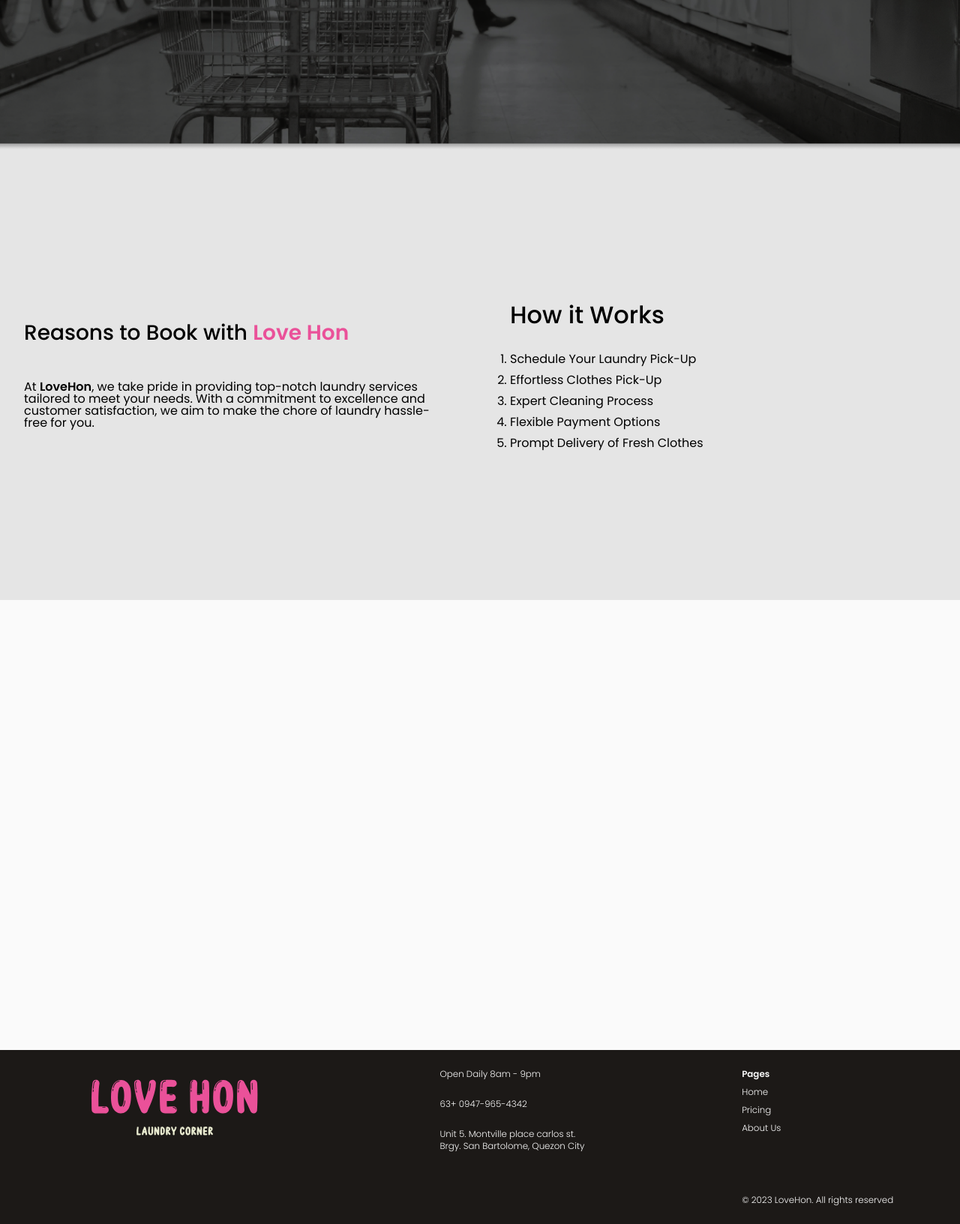
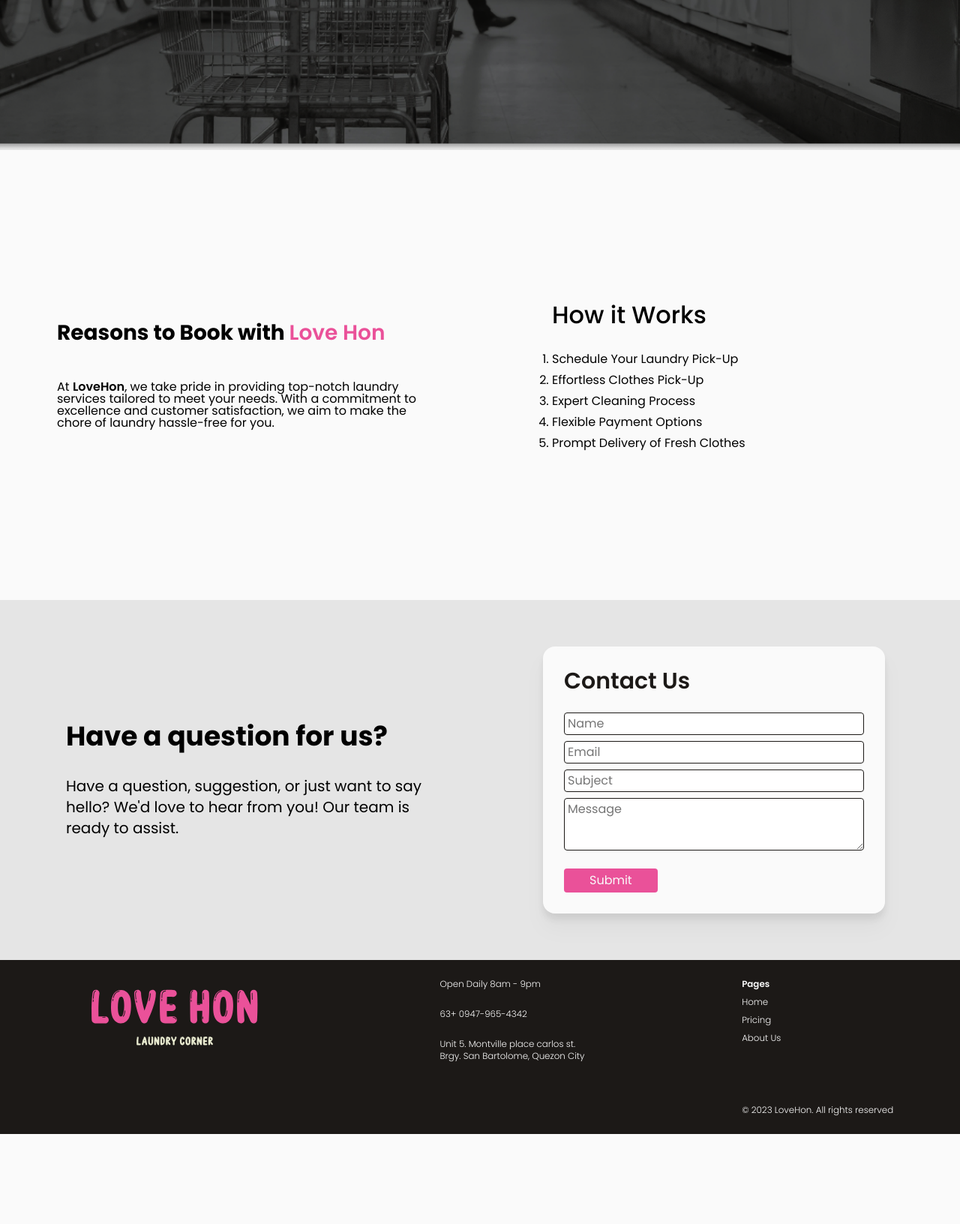
Before and after one commit to ICS2608-Final-Project/laundry-system, a PHP site: page / in a window 1280 px wide. Shown: the part 464-2096 px from the top of the page at 75% size. After the commit the page ends 1976 px from the top, so only its background shows below. Run offline with PHP 8.4, Linux system fonts and the light colour scheme.

Commit message:
added contact form

```diff
--- a/index.php
+++ b/index.php
@@ -13,13 +13,13 @@
     </section>
     <section class="home-section-2">
         <div class="section-2-left">
-            <div class="">
+            <div class="section-left-container">
                 <h3>Reasons to Book with <span>Love Hon</span></h3>
                 <p>At <strong>LoveHon</strong>, we take pride in providing top-notch laundry services tailored to meet your needs. With a commitment to excellence and customer satisfaction, we aim to make the chore of laundry hassle-free for you.</p>
             </div>
         </div>
         <div class="section-2-right">
-            <div class="">
+            <div class="section-right-container">
                 <h3>How it Works</h3>
                 <ol>
                     <li>Schedule Your Laundry Pick-Up</li>
@@ -32,7 +32,18 @@
         </div>
     </section>
     <section class="contact-section">
+        <div class="contact-left">
+            <div class="contact-left-container">
+                <h3>Have a question for us?</h3>
+                <p>Have a question, suggestion, or just want to say hello? We'd love to hear from you! Our team is ready to assist.</p>
+            </div>
 
+        </div>
+        <div class="contact-right">
+            <?php
+            require_once 'template/contact.form.php';
+            ?>
+        </div>
     </section>
 </main>
 <?php include_once 'template/footer.php' ?>
--- /dev/null
+++ b/scss/_contact.form.scss
@@ -0,0 +1,69 @@
+@import "colors";
+@import "typography";
+
+.contact-form {
+  display: flex;
+  flex-direction: column;
+  gap: 0.5rem;
+  filter: drop-shadow(0 20px 13px rgb(0 0 0 / 0.03))
+    drop-shadow(0 8px 5px rgb(0 0 0 / 0.08));
+  border-radius: 1rem;
+  padding: 1.75rem;
+  min-width: 20rem;
+  max-width: 25rem;
+  background-color: $neutral-white;
+
+  h3 {
+    font-size: 1.5rem;
+    line-height: 1.75rem;
+    font-weight: 600;
+    margin-bottom: 1rem;
+    color: $neutral-black;
+  }
+
+  .form-input {
+    width: auto;
+    font-family: $poppins;
+    font-size: 1rem;
+    padding: 0.25rem;
+    line-height: 1.25rem;
+    border-radius: 0.25rem;
+    border: 1px solid $neutral-black;
+  }
+
+  .form-input:active,
+  .form-input:focus {
+    outline: 2px solid $primary;
+  }
+
+  .submit-button {
+    margin-top: 1rem;
+    font-family: $poppins;
+    color: $neutral-white;
+    background-color: $primary;
+    border: 2px solid $primary;
+    border-radius: 0.25rem;
+    font-size: 1rem;
+    line-height: 1.25rem;
+    padding: 0.25rem 2rem;
+    cursor: pointer;
+  }
+
+  .submit-button:hover {
+    color: $primary;
+    background-color: $neutral-white;
+  }
+}
+
+@media (min-width: 768px) {
+  .contact-form {
+    h3 {
+      font-size: 1.875rem; /* 30px */
+      line-height: 2.25rem; /* 36px */
+    }
+  }
+  .form-input {
+    font-size: 1.25rem; /* 20px */
+    line-height: 1.75rem; /* 28px */
+  }
+}
--- a/scss/_home.scss
+++ b/scss/_home.scss
@@ -1,5 +1,5 @@
 .hero-section {
-    background-image: url('../assets/background.png');
+  background-image: url("../assets/background.png");
   background-attachment: fixed;
   background-repeat: no-repeat;
   background-position: center;
@@ -23,9 +23,9 @@
     color: $neutral-white;
     background-color: $primary;
     border: 2px solid $primary;
-        padding: .75rem 1rem;
-        border-radius: .5rem;
-        transition: .4s ease-in-out;
+    padding: 0.75rem 1rem;
+    border-radius: 0.5rem;
+    transition: 0.4s ease-in-out;
   }
 
   .book-button:hover {
@@ -53,17 +53,22 @@
   flex-direction: column;
   min-height: 75vh;
   gap: 5rem;
+  background-color: $neutral-white;
 
   .section-2-left {
     display: flex;
     justify-content: center;
     align-items: center;
-        padding-top: 3rem;
+    padding-top: 6rem;
+
+    .section-left-container {
+      max-width: 30rem;
+    }
 
     h3 {
       font-size: 1.75rem;
       line-height: 2rem;
-            font-weight: 500;
+      font-weight: 700;
       margin-bottom: 3rem;
 
       span {
@@ -82,8 +87,8 @@
       line-height: 1.25rem;
       color: $neutral-white;
       background-color: $primary;
-            padding: .75rem 3rem;
-            border-radius: .5rem;
+      padding: 0.75rem 3rem;
+      border-radius: 0.5rem;
     }
   }
 
@@ -91,7 +96,12 @@
     display: flex;
     justify-content: center;
     align-items: center;
-        padding-bottom: 3rem;
+    padding-bottom: 6rem;
+
+    .section-right-container {
+      max-width: 30rem;
+      padding-left: 1.5rem;
+    }
 
     h3 {
       font-size: 2rem;
@@ -104,10 +114,9 @@
       list-style-type: decimal;
       display: flex;
       flex-direction: column;
-            gap: .75rem;
+      gap: 0.75rem;
     }
   }
-
 
   * {
     flex: 1;
@@ -115,8 +124,46 @@
 }
 
 .contact-section {
-    background-color: $neutral-white;
-    min-height: 75vh;
+  background-color: $neutral-white-2;
+  min-height: 60vh;
+  display: flex;
+  justify-content: center;
+  flex-direction: column;
+  align-items: center;
+  padding-left: 2rem;
+  padding-right: 2rem;
+  gap: 2rem;
+
+  .contact-left {
+    padding-top: 6rem;
+    display: flex;
+    align-items: center;
+    justify-content: center;
+    .contact-left-container {
+      max-width: 30rem;
+      h3 {
+        font-size: 1.5rem;
+        line-height: 1.75rem;
+        font-weight: 700;
+        margin-bottom: 2rem;
+      }
+      p {
+        font-size: 1rem;
+        line-height: 1.25rem;
+      }
+    }
+  }
+
+  .contact-right {
+    padding-bottom: 6rem;
+    display: flex;
+    justify-content: center;
+    align-items: center;
+  }
+
+  * {
+    flex: 1;
+  }
 }
 
 @media (min-width: 768px) {
@@ -129,10 +176,9 @@
     .book-button {
       font-size: 1.25rem;
       line-height: 1.5rem;
-            padding: .75rem 3rem;
+      padding: 0.75rem 3rem;
     }
   }
-
 
   .home-section-2 {
     flex-direction: row;
@@ -146,4 +192,26 @@
       padding-bottom: 0;
     }
   }
+
+  .contact-section {
+    flex-direction: row;
+
+    .contact-left {
+      .contact-left-container {
+        h3 {
+          font-size: 2.25rem; /* 36px */
+          line-height: 2.5rem;
         }
+
+        p {
+          font-size: 1.25rem; /* 20px */
+          line-height: 1.75rem;
+        }
+      }
+    }
+    .contact-left,
+    .contact-right {
+      padding: 0;
+    }
+  }
+}
--- a/scss/main.scss
+++ b/scss/main.scss
@@ -5,6 +5,7 @@
 @import 'colors';
 @import 'pricing.component';
 @import 'home';
+@import 'contact.form';
 
 body {
     min-height: 100vh;
--- /dev/null
+++ b/template/contact.form.php
@@ -0,0 +1,18 @@
+<?php
+
+class ContactFormComponent {
+
+
+}
+?>
+
+<form action="" class="contact-form" method="post">
+    <h3>Contact Us</h3>
+    <input class="form-input" type="text" name="name" placeholder="Name" class="form-input" autocomplete="off">
+    <input class="form-input" type="email" name="email" placeholder="Email" class="form-input" autocomplete="off">
+    <input class="form-input" type="text" name="subject" placeholder="Subject" class="form-input" autocomplete="off">
+    <textarea class="form-input" name="" id="" rows="3" aria-rowcount="" placeholder="Message" class="form-input"></textarea>
+    <div class="">
+        <input class="submit-button" type="submit" value="Submit">
+    </div>
+</form>
```
Also changed, not shown: css/main.css, 1 other file. Lines whose indentation alone changed are shown as unchanged.
